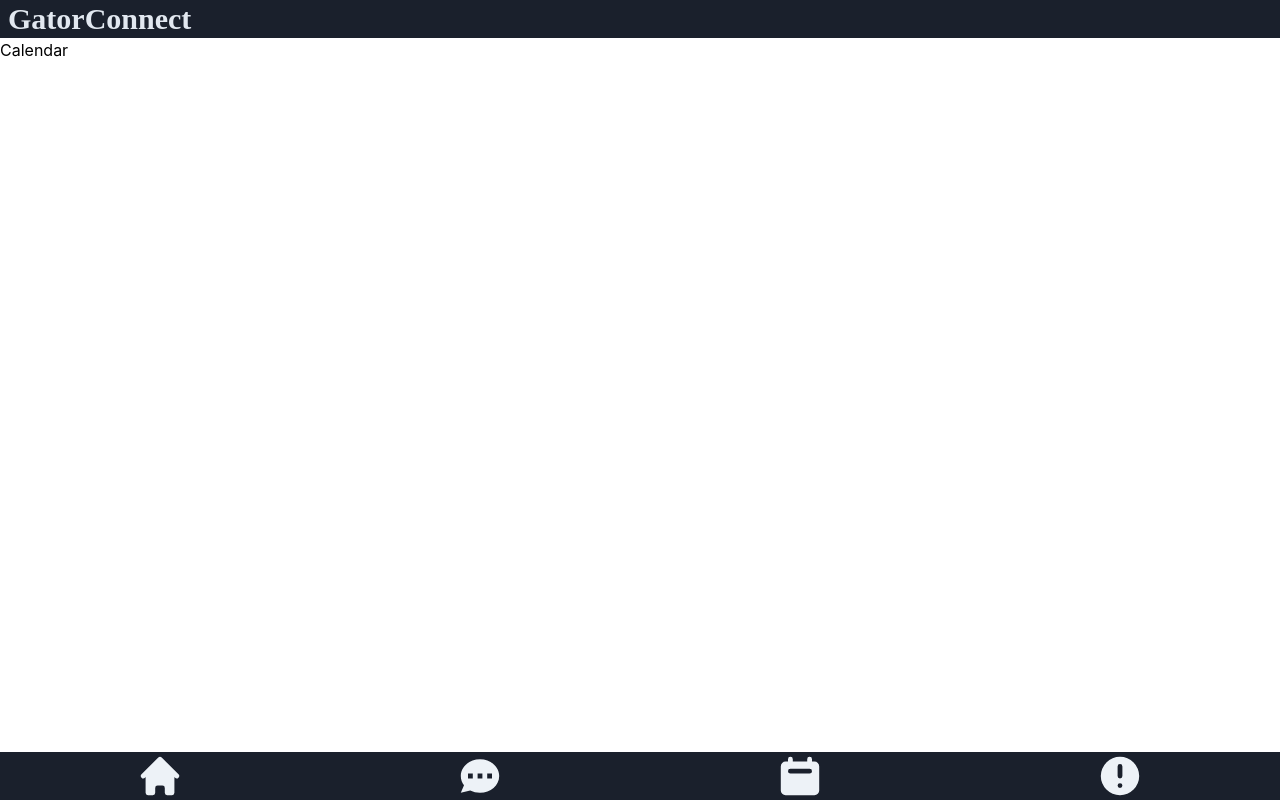
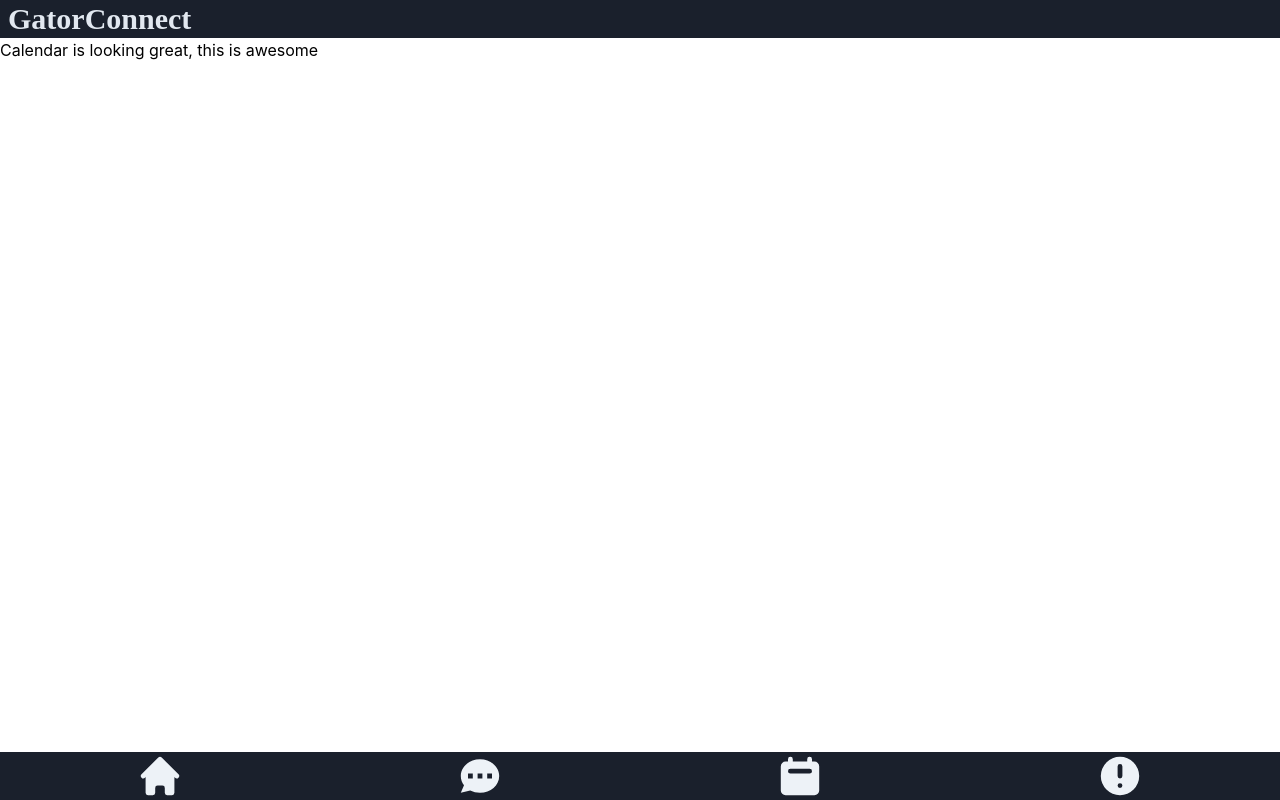
Before and after one commit to thisisgvrt/gator-connect, a React (Create React App) app: page /calendar in a window 1280 px wide. Built offline with nearby package versions, Linux system fonts and the light colour scheme.

Commit message:
assigned each file to a member

```diff
--- a/src/sections/calendar.js
+++ b/src/sections/calendar.js
@@ -1,8 +1,9 @@
 import React from 'react';
 
+/* Saloni */
 function CalendarScreen(){
     return (
-        <p>Calendar</p>
+        <p>Calendar is looking great, this is awesome</p>
     )
 }
 
--- a/src/sections/homepage.js
+++ b/src/sections/homepage.js
@@ -1,5 +1,6 @@
 import React from 'react';
 
+/* Priyanka */
 function HomepageScreen(){
     return (
         <p>Homepage</p>
--- a/src/sections/members.js
+++ b/src/sections/members.js
@@ -1,5 +1,6 @@
 import React from 'react';
 
+/* Raviteja */
 function MemberScreen(){
     return (
         <p>Member screen</p>
--- a/src/sections/messages.js
+++ b/src/sections/messages.js
@@ -1,5 +1,6 @@
 import React from 'react';
 
+/* Utsav */
 function MessageScreen(){
     return (
         <p>Messages</p>
--- a/src/sections/notifications.js
+++ b/src/sections/notifications.js
@@ -1,5 +1,6 @@
 import React from 'react';
 
+/* Tania */
 function NotificationScreen(){
     return (
         <p>Notifications</p>
```
Also changed, not shown: 1 other file (tests, documents, lock files or other folders).
